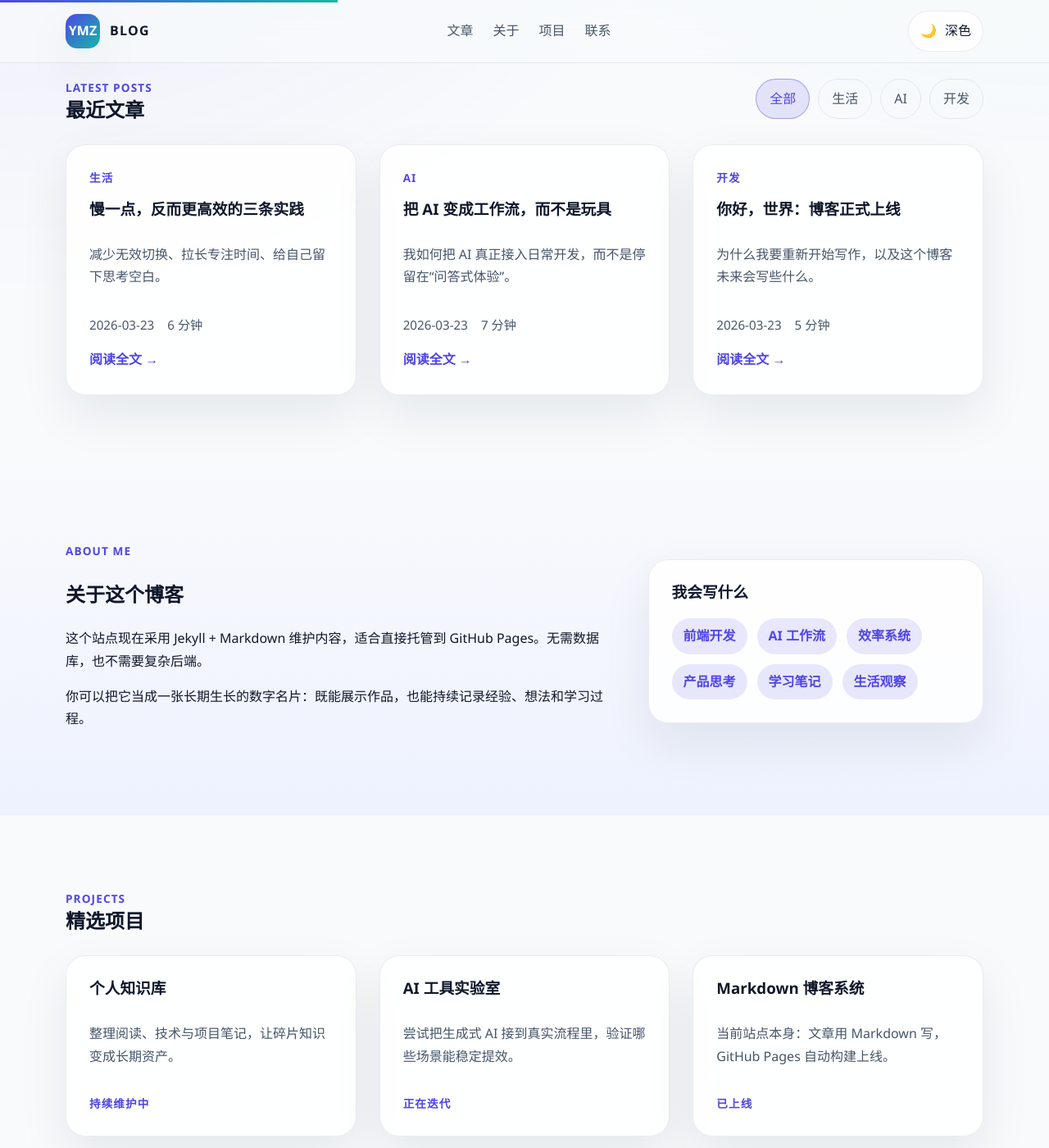
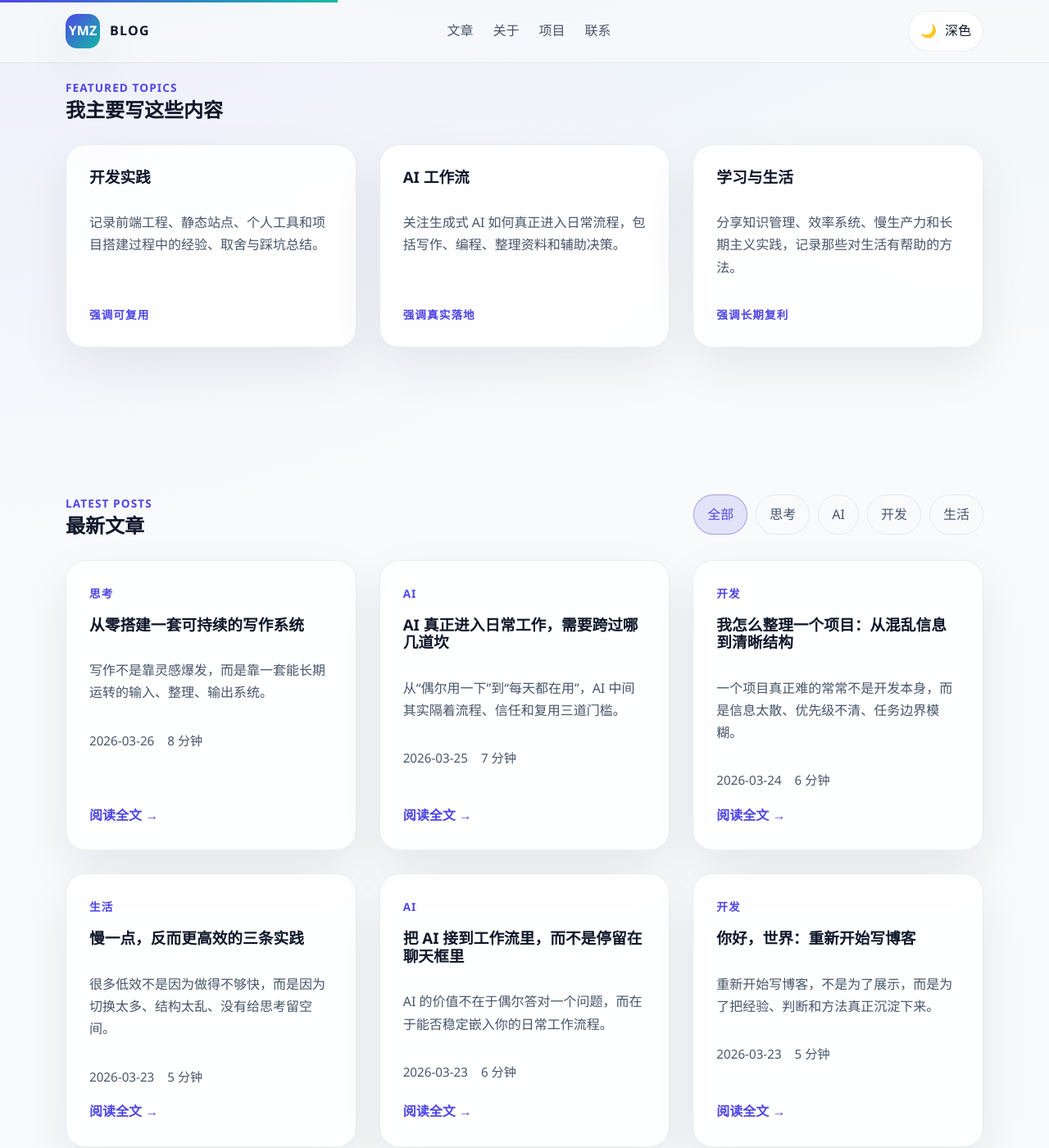
Before and after one commit to YMZ1998/YMZ1998.github.io, a Jekyll site: the page built from index.html, in a window 1280 px wide and 1400 px high, scrolled down 679 px. Shown: the whole window at 82% size. Built offline with Jekyll 4.4.1, drawn with Linux system fonts in a browser that asks for light colours; some of the changed text lies outside the part shown.

Commit message:
Refresh blog content and add featured posts

````diff
--- a/_posts/2026-03-23-build-with-ai.md
+++ b/_posts/2026-03-23-build-with-ai.md
@@ -1,35 +1,32 @@
 ---
 layout: post
-title: "把 AI 变成工作流，而不是玩具"
+title: "把 AI 接到工作流里，而不是停留在聊天框里"
 date: 2026-03-23 10:30:00 +0800
 topic: AI
-read_time: 7 分钟
-summary: 我如何把 AI 真正接入日常开发，而不是停留在“问答式体验”。
-description: 如何把 AI 接入真实开发工作流。
+read_time: 6 分钟
+summary: AI 的价值不在于偶尔答对一个问题，而在于能否稳定嵌入你的日常工作流程。
+description: 分享我如何把 AI 从问答体验变成工作流的一部分。
 ---
 
-## 先别追求“万能”
+## 从“会用”到“用得久”
 
-大多数人用 AI 的第一反应，是希望它一次性解决所有问题；但更高效的方式，往往是把任务拆成明确步骤：理解需求、生成草稿、检查漏洞、整理结果。
+很多人已经体验过 AI 的能力，但真正能长期从中获益的人并不多。
+原因通常不是模型不够强，而是没有把它放到一个可以持续复用的流程里。
 
-## 适合先落地的三个场景
+## 哪些地方最适合接入 AI
 
-- 需求梳理：把模糊描述整理成可执行清单；
-- 代码辅助：快速搭骨架、补测试、解释陌生逻辑；
-- 文档输出：把零散结果收束成清晰的说明文档。
+我觉得最适合先落地的，是这些场景：
 
-## 我常用的一种结构
+- 梳理需求和任务拆解；
+- 生成文档初稿；
+- 帮助理解陌生代码；
+- 归纳和压缩长文本信息。
 
-把 AI 放在流程里，而不是放在流程外：
+这些任务的共同点是：有明显重复性，但又不需要完全交给 AI 独立决策。
 
-```text
-输入问题 → 明确目标 → 分解步骤 → AI 参与执行 → 人工复核 → 固化模板
-```
+## 一个我常用的原则
 
-关键不是“让 AI 替你完成”，而是“让 AI 帮你把可重复的部分变得更快”。
+我会把 AI 当成协作层，而不是决策层。
+让它负责加速、展开、整理，人负责判断、确认和取舍。
 
-## 最后一步尤其重要：固化模板
-
-一次性提效不难，难的是把一次成功变成长期收益。把有效提示词、检查清单和输出结构固定下来，下次就能直接复用。
-
-> 只有可复用的方法，才是真正属于你的能力。
+这样更稳，也更容易真正形成长期习惯。
--- a/_posts/2026-03-23-hello-world.md
+++ b/_posts/2026-03-23-hello-world.md
@@ -1,32 +1,34 @@
 ---
 layout: post
-title: "你好，世界：博客正式上线"
+title: "你好，世界：重新开始写博客"
 date: 2026-03-23 10:00:00 +0800
 topic: 开发
 read_time: 5 分钟
-summary: 为什么我要重新开始写作，以及这个博客未来会写些什么。
-description: YMZ Blog 首篇文章：为什么重新开始写博客。
+summary: 重新开始写博客，不是为了展示，而是为了把经验、判断和方法真正沉淀下来。
+description: YMZ Blog 的第一篇文章，说明为什么重新开始长期写作。
 ---
 
-## 为什么重新开始写博客
+## 为什么重新开始
 
-写博客最吸引我的地方，不是“发布”，而是“整理”。当一个问题被写清楚，思路也往往会真正成型。
-这让我在回看自己的工作时，更容易发现哪些方法值得复用，哪些结论只是短期情绪。
+写博客这件事，我想了很久。
+很多事情在脑子里想的时候似乎很清楚，真正写下来才会发现，其实并没有那么完整。
 
-## 这个站点会承载什么
+我越来越相信，写作不是附属工作，而是一种帮助自己理解世界、整理经验和沉淀判断的方法。
 
-我希望它至少承担三件事：
+## 博客对我意味着什么
 
-- 记录做项目时真实遇到的问题与解法；
-- 沉淀 AI、开发和效率方面可复用的方法；
-- 留下阶段性的思考，方便未来回头看。
+这个博客不只是一个展示页面，它更像一个长期生长的工作台。
+我可以在这里记录项目经验、整理学习笔记、保存阶段性的想法，也可以回头检查自己以前的判断是不是站得住。
 
-## 为什么选择纯静态博客
+## 我准备写什么
 
-纯静态站点足够简单，维护成本低，适合长期更新。对个人博客来说，“随时可改、随时可发”通常比“功能特别复杂”更重要。
+我会从自己最熟悉、也最愿意持续写下去的主题开始：
 
-> 简单不是妥协，而是为了把精力留给真正重要的内容。
+- 开发实践；
+- AI 工作流；
+- 知识管理；
+- 效率与长期主义。
 
-## 接下来会写什么
+## 最后
 
-我会先从最熟悉的主题开始：开发实践、AI 工作流、知识管理，以及那些帮助我提高专注和判断质量的小方法。
+如果这些内容未来能帮助我自己少走一些弯路，也顺便帮到正在经历类似问题的人，那这件事就已经足够值得长期做下去。
--- a/_posts/2026-03-23-slow-productivity.md
+++ b/_posts/2026-03-23-slow-productivity.md
@@ -3,21 +3,27 @@ layout: post
 title: "慢一点，反而更高效的三条实践"
 date: 2026-03-23 11:00:00 +0800
 topic: 生活
-read_time: 6 分钟
-summary: 减少无效切换、拉长专注时间、给自己留下思考空白。
+read_time: 5 分钟
+summary: 很多低效不是因为做得不够快，而是因为切换太多、结构太乱、没有给思考留空间。
 description: 三条让我更稳定输出的慢生产力实践。
 ---
 
-## 1. 用更少的任务，换更深的完成度
+## 1. 少做一点，但做深一点
 
-每天真正重要的目标往往只有一到三件。把精力打散在十几个待办事项里，看起来很忙，但结果通常并不好。
+当待办列表太长时，人很容易陷入“每件事都碰一下”的状态。
+看起来忙，实际上并没有多少真正推进。
 
-## 2. 给思考留出空白
+我更愿意把一天的重点压缩成少数几件事，然后尽量做深、做完整。
 
-当日程被排满，大脑只会处理眼前的输入，很难形成新的判断。留一点不被打断的时间，往往能让复杂问题更快变得清晰。
+## 2. 给思考保留空白
 
-## 3. 为重复问题准备固定答案
+高密度输入会让人一直处于反应状态。
+而很多真正重要的判断，往往需要一点没有打扰的空白时间。
 
-无论是写代码、写文档还是做沟通，很多问题都会反复出现。提前准备模板、清单和默认结构，能显著减少决策疲劳。
+## 3. 为重复问题准备固定结构
 
-> 高效不是更快地奔跑，而是减少没必要的消耗。
+很多疲劳感来自反复做同样的决策。
+如果能提前准备模板、流程或默认结构，很多任务会变得轻松很多。
+
+慢一点，不等于拖延；
+很多时候，它只是帮助你把真正重要的事情放回到前面。
--- /dev/null
+++ b/_posts/2026-03-24-how-i-organize-projects.md
@@ -0,0 +1,53 @@
+---
+layout: post
+title: "我怎么整理一个项目：从混乱信息到清晰结构"
+date: 2026-03-24 19:30:00 +0800
+topic: 开发
+read_time: 6 分钟
+summary: 一个项目真正难的常常不是开发本身，而是信息太散、优先级不清、任务边界模糊。
+description: 分享我整理项目和梳理任务结构的一套轻量方法。
+---
+
+## 项目一开始，最容易乱的不是代码
+
+一个项目刚开始的时候，表面上看问题很多：需求不清、文档不齐、任务分散、工具混乱。
+但更底层的问题其实是：信息没有被放进正确的结构里。
+
+这会导致所有人都很忙，但没有人真的知道最重要的事是什么。
+
+## 我会先整理三类内容
+
+### 1. 目标
+
+先回答一个问题：这个项目现在最重要的结果是什么？
+
+没有目标，所有讨论都会失去判断标准。
+目标不需要很长，但一定要足够明确。
+
+### 2. 任务
+
+目标确定后，再拆任务。
+我会把任务拆成“必须先做”“可以后做”“暂时不做”三类，这样优先级会立刻清晰很多。
+
+### 3. 约束
+
+很多项目推进缓慢，不是因为执行力差，而是限制条件没有讲明白。
+时间、资源、技术选型、交付方式，这些都属于约束。
+
+把约束写出来，能减少很多无效讨论。
+
+## 为什么我偏好轻量结构
+
+项目管理工具可以很复杂，但真正有效的结构往往不需要很多层。
+我更在意的是每一个人能不能快速看懂当前重点，知道下一步做什么。
+
+如果一个结构本身就难以维护，那它最后只会变成新的负担。
+
+## 一个简单原则
+
+无论做什么项目，我都会提醒自己一件事：
+
+> 先让信息变清楚，再让行动变快速。
+
+很多“效率问题”本质上不是效率问题，而是结构问题。
+一旦结构清楚，执行通常就会顺很多。
--- /dev/null
+++ b/_posts/2026-03-25-ai-in-real-work.md
@@ -0,0 +1,58 @@
+---
+layout: post
+title: "AI 真正进入日常工作，需要跨过哪几道坎"
+date: 2026-03-25 20:00:00 +0800
+topic: AI
+read_time: 7 分钟
+summary: 从“偶尔用一下”到“每天都在用”，AI 中间其实隔着流程、信任和复用三道门槛。
+description: 总结 AI 从工具体验走向稳定工作流时最关键的几个问题。
+---
+
+## 很多人高估了第一次体验，低估了长期整合
+
+第一次用 AI 的时候，人很容易被惊艳。
+它会写、会改、会解释、会总结，看起来像一个万能入口。
+
+但只要真正把它放进日常工作，就会很快发现：
+真正难的，不是“它能不能回答”，而是“它能不能稳定帮我完成工作里的某个环节”。
+
+## 第一道坎：任务是否足够明确
+
+AI 对模糊问题的回应，往往也会很模糊。
+如果输入本身没有边界，输出就很难真正可用。
+
+所以我在使用 AI 时，通常会先把需求拆清楚：
+
+- 目标是什么；
+- 结果要给谁用；
+- 需要什么格式；
+- 哪些内容不能错。
+
+当任务足够明确，AI 的价值才会明显提高。
+
+## 第二道坎：输出是否值得信任
+
+很多时候，AI 不是不会说，而是说得太像真的。
+这就意味着它适合参与流程，但不适合在没有校验的情况下独立完成关键结论。
+
+我的做法通常是：
+
+- 让它先产出初稿；
+- 让我来做关键判断；
+- 把检查点放在最容易出错的地方。
+
+这样可以既保留速度，又控制风险。
+
+## 第三道坎：有没有沉淀成模板
+
+一次成功不等于长期有效。
+如果某个提示方式、检查清单或输出结构确实有帮助，我会把它记下来，下一次直接复用。
+
+当模板越来越多，AI 才真的开始从“临时帮手”变成“工作流组件”。
+
+## 结语
+
+AI 真正的价值，不在于替你做完一切，而在于把那些重复、耗时、容易疲劳的部分交给它处理。
+人要做的，是定义目标、建立判断、设计流程。
+
+> 工具只有嵌入流程，才会从新鲜感变成生产力。
--- /dev/null
+++ b/_posts/2026-03-26-build-a-writing-system.md
@@ -0,0 +1,55 @@
+---
+layout: post
+title: "从零搭建一套可持续的写作系统"
+date: 2026-03-26 09:00:00 +0800
+topic: 思考
+read_time: 8 分钟
+summary: 写作不是靠灵感爆发，而是靠一套能长期运转的输入、整理、输出系统。
+description: 记录我如何搭建一套适合个人长期维护的写作系统。
+---
+
+## 写作最大的难点，不是不会写
+
+很多人觉得自己写不出来，是因为表达能力不够；但我越来越觉得，真正的问题往往出在系统不完整。
+输入没有积累，想法没有整理，写作时只能临时从脑子里硬挖，于是每一次开头都像重新发明轮子。
+
+写作要变得稳定，靠的不是情绪到了就写，而是让素材、想法和结构在平时就逐渐准备好。
+
+## 我的写作系统分成三层
+
+### 第一层：输入
+
+这一层负责接收信息，包括阅读、观察、项目经验和临时灵感。
+关键不是“看了多少”，而是有没有把值得保留的东西抓住。
+
+我会优先记录三类内容：
+
+- 项目里真实遇到的问题；
+- 阅读时让我产生明显思考的段落；
+- 日常生活里反复出现的困惑和判断。
+
+### 第二层：整理
+
+很多素材如果不整理，会很快失去价值。
+我通常会把零散记录重新归类，写一句简短结论，或者补一句“它为什么重要”。
+
+这一步非常关键，因为它把信息变成了以后可以再次调用的材料，而不是一堆只在当下有感觉的碎片。
+
+### 第三层：输出
+
+真正写文章的时候，我尽量不从空白页开始。
+更高效的方式，是先有主题，再从整理过的素材里挑选能支撑这个主题的内容。
+
+这样写作就不再像“即兴表演”，而更像是在搭建一个已经准备过骨架的结构。
+
+## 为什么这套系统重要
+
+写作系统的价值，不只是帮助我发博客。
+它更像一个长期的思考容器，让项目经验、阅读感受和阶段性判断都能留下来，慢慢长成属于自己的方法论。
+
+> 一篇文章的完成，不是写作的起点，而是整理长期输入后的自然结果。
+
+## 最后
+
+如果一个人想长期写下去，最值得投入的不是“如何写得更像别人”，而是“如何建立适合自己的稳定机制”。
+对我来说，博客只是出口，系统本身才是真正重要的部分。
--- a/index.html
+++ b/index.html
@@ -1,35 +1,36 @@
 ---
 layout: default
 title: YMZ Blog | 个人博客
-description: YMZ 的个人博客，记录开发、AI、效率与生活观察。
+description: YMZ 的个人博客，记录开发实践、AI 工作流、学习笔记与长期主义生活方式。
 ---
 <main>
   <section class="hero section">
     <div class="container hero-grid">
       <div class="hero-copy">
-        <span class="eyebrow">GitHub Pages · Markdown · 响应式</span>
-        <h1>你好，我是 YMZ。<br>这里是我的个人博客。</h1>
+        <span class="eyebrow">Developer · AI Builder · Lifelong Learner</span>
+        <h1>你好，我是 YMZ。</h1>
         <p class="hero-lead">
-          我会在这里记录编程实践、AI 工具、效率方法，以及生活里值得被认真写下来的瞬间。
+          我关注前端开发、AI 工作流、知识管理和长期主义生活方式。
+          这个博客用来记录真实项目经验、可复用的方法，以及值得长期沉淀的思考。
         </p>
 
         <div class="hero-actions">
-          <a class="button primary" href="#posts">开始阅读</a>
-          <a class="button ghost" href="#contact">联系我</a>
+          <a class="button primary" href="#posts">阅读最新文章</a>
+          <a class="button ghost" href="#about">了解我在写什么</a>
         </div>
 
         <ul class="hero-stats" aria-label="站点亮点">
           <li>
             <strong>{{ site.posts | size }}</strong>
-            <span>Markdown 文章</span>
+            <span>已发布文章</span>
+          </li>
+          <li>
+            <strong>Markdown</strong>
+            <span>在线写作与发布</span>
           </li>
           <li>
             <strong>GitHub Pages</strong>
-            <span>自动发布</span>
-          </li>
-          <li>
-            <strong>Light / Dark</strong>
-            <span>主题切换</span>
+            <span>自动部署</span>
           </li>
         </ul>
       </div>
@@ -38,19 +39,50 @@ description: YMZ 的个人博客，记录开发、AI、效率与生活观察。
         <div class="profile-badge">
           <div class="avatar" aria-hidden="true">YMZ</div>
           <div>
-            <p class="panel-label">写作方式</p>
-            <h2>现在支持 Markdown 发文</h2>
+            <p class="panel-label">目前重点</p>
+            <h2>把想法变成可复用的系统</h2>
           </div>
         </div>
         <p class="panel-text">
-          以后可以先在 <code>_drafts</code> 写草稿，再用脚本一键发布到 <code>_posts</code>。推送后首页会自动展示，GitHub 也支持手动触发部署。
+          我更喜欢那些能长期复利的工作：搭建工作流、优化信息结构、把零散灵感整理成真正能重复使用的知识和产品。
         </p>
         <ul class="check-list">
-          <li>文章页由 Jekyll 自动生成</li>
-          <li>首页自动读取最新文章列表</li>
-          <li>支持草稿与手动发布</li>
+          <li>写真实项目里的经验，而不是空泛总结</li>
+          <li>关注 AI 在日常工作中的落地方式</li>
+          <li>持续积累长期有价值的写作内容</li>
         </ul>
       </aside>
+    </div>
+  </section>
+
+  <section class="section">
+    <div class="container">
+      <div class="section-heading">
+        <div>
+          <span class="eyebrow">Featured Topics</span>
+          <h2>我主要写这些内容</h2>
+        </div>
+      </div>
+
+      <div class="project-grid">
+        <article class="card project-card">
+          <h3>开发实践</h3>
+          <p>记录前端工程、静态站点、个人工具和项目搭建过程中的经验、取舍与踩坑总结。</p>
+          <span class="project-status">强调可复用</span>
+        </article>
+
+        <article class="card project-card">
+          <h3>AI 工作流</h3>
+          <p>关注生成式 AI 如何真正进入日常流程，包括写作、编程、整理资料和辅助决策。</p>
+          <span class="project-status">强调真实落地</span>
+        </article>
+
+        <article class="card project-card">
+          <h3>学习与生活</h3>
+          <p>分享知识管理、效率系统、慢生产力和长期主义实践，记录那些对生活有帮助的方法。</p>
+          <span class="project-status">强调长期复利</span>
+        </article>
+      </div>
     </div>
   </section>
 
@@ -59,7 +91,7 @@ description: YMZ 的个人博客，记录开发、AI、效率与生活观察。
       <div class="section-heading">
         <div>
           <span class="eyebrow">Latest Posts</span>
-          <h2>最近文章</h2>
+          <h2>最新文章</h2>
         </div>
         <div class="filters" role="tablist" aria-label="文章筛选">
           <button class="filter is-active" type="button" data-filter="all">全部</button>
@@ -100,25 +132,25 @@ description: YMZ 的个人博客，记录开发、AI、效率与生活观察。
   <section class="section muted-section" id="about">
     <div class="container about-grid">
       <div>
-        <span class="eyebrow">About Me</span>
-        <h2>关于这个博客</h2>
+        <span class="eyebrow">About This Blog</span>
+        <h2>为什么要持续写这个博客</h2>
         <p>
-          这个站点现在采用 Jekyll + Markdown 维护内容，适合直接托管到 GitHub Pages。无需数据库，也不需要复杂后端。
+          对我来说，博客不是一个“展示自己”的页面，而是一套持续整理输入与输出的机制。很多事情只有写下来，才能真正想明白。
         </p>
         <p>
-          你可以把它当成一张长期生长的数字名片：既能展示作品，也能持续记录经验、想法和学习过程。
+          我希望这个网站能长期积累：既有项目过程中的一线经验，也有日常学习里慢慢形成的方法论。
         </p>
       </div>
 
       <div class="card feature-card">
-        <h3>我会写什么</h3>
+        <h3>你会在这里看到</h3>
         <div class="chip-list">
           <span class="chip">前端开发</span>
-          <span class="chip">AI 工作流</span>
+          <span class="chip">静态博客</span>
+          <span class="chip">AI 助手</span>
+          <span class="chip">知识管理</span>
           <span class="chip">效率系统</span>
-          <span class="chip">产品思考</span>
-          <span class="chip">学习笔记</span>
-          <span class="chip">生活观察</span>
+          <span class="chip">长期主义</span>
         </div>
       </div>
     </div>
@@ -128,28 +160,28 @@ description: YMZ 的个人博客，记录开发、AI、效率与生活观察。
     <div class="container">
       <div class="section-heading">
         <div>
-          <span class="eyebrow">Projects</span>
-          <h2>精选项目</h2>
+          <span class="eyebrow">Projects & Experiments</span>
+          <h2>正在做的事情</h2>
         </div>
       </div>
 
       <div class="project-grid">
         <article class="card project-card">
-          <h3>个人知识库</h3>
-          <p>整理阅读、技术与项目笔记，让碎片知识变成长期资产。</p>
-          <span class="project-status">持续维护中</span>
+          <h3>个人博客系统</h3>
+          <p>用 GitHub Pages、Jekyll 和 Markdown 构建一个足够轻量、可长期维护、支持在线发文的个人站点。</p>
+          <span class="project-status">持续优化中</span>
         </article>
 
         <article class="card project-card">
-          <h3>AI 工具实验室</h3>
-          <p>尝试把生成式 AI 接到真实流程里，验证哪些场景能稳定提效。</p>
-          <span class="project-status">正在迭代</span>
+          <h3>AI 实验工作台</h3>
+          <p>把 AI 接入写作、总结、代码辅助与任务拆解流程，验证哪些习惯真的能稳定提升效率。</p>
+          <span class="project-status">持续试验中</span>
         </article>
 
         <article class="card project-card">
-          <h3>Markdown 博客系统</h3>
-          <p>当前站点本身：文章用 Markdown 写，GitHub Pages 自动构建上线。</p>
-          <span class="project-status">已上线</span>
+          <h3>知识沉淀体系</h3>
+          <p>把阅读记录、项目笔记和阶段性思考整理成一个能反复调用、逐步生长的个人知识库。</p>
+          <span class="project-status">长期建设中</span>
         </article>
       </div>
     </div>
@@ -160,12 +192,12 @@ description: YMZ 的个人博客，记录开发、AI、效率与生活观察。
       <div class="contact-card card">
         <div>
           <span class="eyebrow">Contact</span>
-          <h2>保持联系</h2>
-          <p>如果你也在做有趣的项目，欢迎通过 GitHub 找到我。</p>
+          <h2>欢迎交流</h2>
+          <p>如果你也在做有趣的产品、写作系统或 AI 工作流，欢迎通过 GitHub 找到我。</p>
         </div>
 
         <div class="contact-actions">
-          <a class="button primary" href="https://github.com/YMZ1998" target="_blank" rel="noreferrer">GitHub</a>
+          <a class="button primary" href="https://github.com/YMZ1998" target="_blank" rel="noreferrer">访问 GitHub</a>
           <a class="button ghost" href="#top">返回顶部</a>
         </div>
       </div>
````
